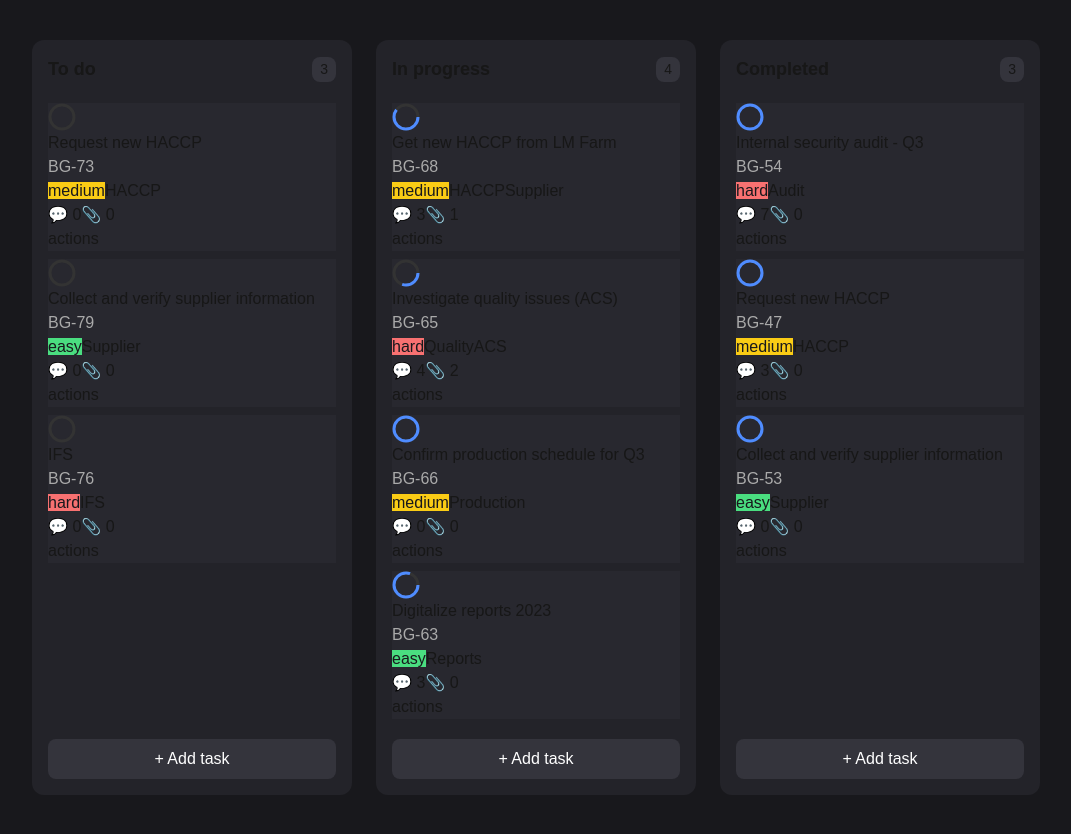
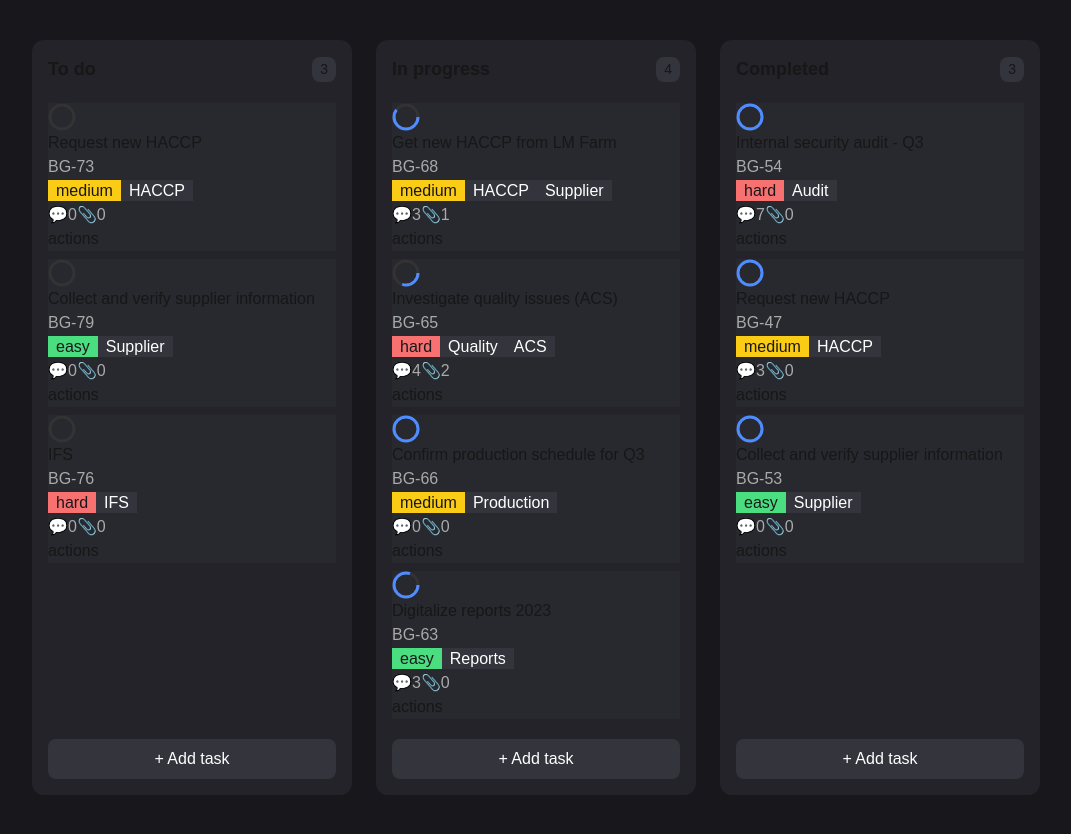
Before and after one commit to kam1kazy/qa-pasha-and-alko-qa, a Next.js app in the folder client/: page /tasks in a window 1280 px wide. Shown: the whole page, without its empty margins (104-1175 px from the left). Built offline with nearby package versions, Linux system fonts and the light colour scheme.

Commit message:
client: исправление ошибок стиля и ssr

```diff
--- a/client/src/app/(dashboard)/tasks/page.tsx
+++ b/client/src/app/(dashboard)/tasks/page.tsx
@@ -1,5 +1,3 @@
-import React from 'react';
-
 import KanbanBoard from '@/features/kanban-board/ui/KanbanBoard';
 
 const TasksPage: React.FC = () => {
--- a/client/src/entities/task/ui/TaskCard/TaskActions.module.scss
+++ b/client/src/entities/task/ui/TaskCard/TaskActions.module.scss
@@ -2,32 +2,32 @@
   color: #18181c;
   border-radius: 6;
   font-size: 12;
-  padding: '2px 8px';
+  padding: 2px 8px;
   font-weight: 500;
 }
 
 .icon_text {
-  display: 'inline-flex';
-  align-items: 'center';
+  display: inline-flex;
+  align-items: center;
   gap: 4;
   font-size: 13;
-  color: '#aaa';
+  color: #aaa;
   margin-right: 12;
 }
 
 .progress_circle {
-  transition: 'stroke-dashoffset 0.3s';
+  transition: stroke-dashoffset 0.3s;
 }
 
 .subtasks_info {
   font-size: 12;
   color: #aaa;
-  position: 'absolute';
+  position: absolute;
   right: 12;
   bottom: 8;
   background: #232329cc;
   border-radius: 6;
-  padding: '2px 8px';
+  padding: 2px 8px;
 }
 
 .task_actions {
@@ -37,10 +37,10 @@
 }
 
 .topic_tags {
-  background: '#34343c';
-  color: '#fff';
+  background: #34343c;
+  color: #fff;
   border-radius: 6;
   font-size: 12;
-  padding: '2px 8px';
+  padding: 2px 8px;
   margin-right: 4;
 }
--- a/client/src/features/kanban-board/ui/KanbanBoard.tsx
+++ b/client/src/features/kanban-board/ui/KanbanBoard.tsx
@@ -1,23 +1,18 @@
 'use client';
 
-import { closestCenter, DndContext } from '@dnd-kit/core';
-// import { useState } from 'react';
 import { useSelector } from 'react-redux';
 
 import { KanbanColumn as KanbanColumnType } from '@/entities/task/models/task.types';
+import { KanbanDndProvider } from '@/providers/KanbanDndProvider';
 import { RootState } from '@/shared/lib/redux/store';
 
 import KanbanColumn from '../../kanban-column/ui/KanbanColumn';
-// import { addTask, moveTask } from '@/store/slices/tasksSlice';
-import { useDragEnd } from '../model/useDragEnd';
 
 const KanbanBoard: React.FC = () => {
   const columns = useSelector((state: RootState) => state.columns.columns);
 
-  const handleDragEnd = useDragEnd({ columns });
-
   return (
-    <DndContext collisionDetection={closestCenter} onDragEnd={handleDragEnd}>
+    <KanbanDndProvider columns={columns}>
       <div
         style={{
           display: 'flex',
@@ -30,7 +25,7 @@ const KanbanBoard: React.FC = () => {
           <KanbanColumn key={column.id} column={column} />
         ))}
       </div>
-    </DndContext>
+    </KanbanDndProvider>
   );
 };
 
--- /dev/null
+++ b/client/src/providers/KanbanDndProvider.tsx
@@ -0,0 +1,29 @@
+import { closestCenter, DndContext } from '@dnd-kit/core';
+import { useEffect, useState } from 'react';
+
+import { KanbanColumn } from '@/entities/task/models/task.types';
+import { useDragEnd } from '@/features/kanban-board/model/useDragEnd';
+
+export function KanbanDndProvider({
+  children,
+  columns,
+}: {
+  children: React.ReactNode;
+  columns: KanbanColumn[];
+}) {
+  const [mounted, setMounted] = useState(false);
+  const handleDragEnd = useDragEnd({ columns }); // Перенесите сюда
+
+  useEffect(() => {
+    setMounted(true);
+  }, []);
+
+  if (!mounted) {
+    return null;
+  }
+  return (
+    <DndContext collisionDetection={closestCenter} onDragEnd={handleDragEnd}>
+      {children}
+    </DndContext>
+  );
+}
--- a/client/src/shared/ui/DifficultyTag/DifficultyTag.module.scss
+++ b/client/src/shared/ui/DifficultyTag/DifficultyTag.module.scss
@@ -2,6 +2,6 @@
   color: #18181c;
   border-radius: 6;
   font-size: 12;
-  padding: '2px 8px';
+  padding: 2px 8px;
   font-weight: 500;
 }
--- a/client/src/shared/ui/IconText/IconText.module.scss
+++ b/client/src/shared/ui/IconText/IconText.module.scss
@@ -1,8 +1,8 @@
 .icon_text {
-  display: 'inline-flex';
-  align-items: 'center';
+  display: inline-flex;
+  align-items: center;
   gap: 4;
   font-size: 13;
-  color: '#aaa';
+  color: #aaa;
   margin-right: 12;
 }
--- a/client/src/shared/ui/TopicTags/TopicTags.module.scss
+++ b/client/src/shared/ui/TopicTags/TopicTags.module.scss
@@ -2,45 +2,45 @@
   color: #18181c;
   border-radius: 6;
   font-size: 12;
-  padding: '2px 8px';
+  padding: 2px 8px;
   font-weight: 500;
 }
 
 .icon_text {
-  display: 'inline-flex';
-  align-items: 'center';
+  display: inline-flex;
+  align-items: center;
   gap: 4;
   font-size: 13;
-  color: '#aaa';
+  color: #aaa;
   margin-right: 12;
 }
 
 .progress_circle {
-  transition: 'stroke-dashoffset 0.3s';
+  transition: stroke-dashoffset 0.3s;
 }
 
 .subtasks_info {
   font-size: 12;
   color: #aaa;
-  position: 'absolute';
+  position: absolute;
   right: 12;
   bottom: 8;
   background: #232329cc;
   border-radius: 6;
-  padding: '2px 8px';
+  padding: 2px 8px;
 }
 
 .task_actions {
   margin-top: 8;
-  display: 'flex';
+  display: flex;
   gap: 8;
 }
 
 .topic_tags {
-  background: '#34343c';
-  color: '#fff';
+  background: #34343c;
+  color: #fff;
   border-radius: 6;
   font-size: 12;
-  padding: '2px 8px';
+  padding: 2px 8px;
   margin-right: 4;
 }
```
Also changed, not shown: client/src/app/page.tsx (+0 -8 lines).
